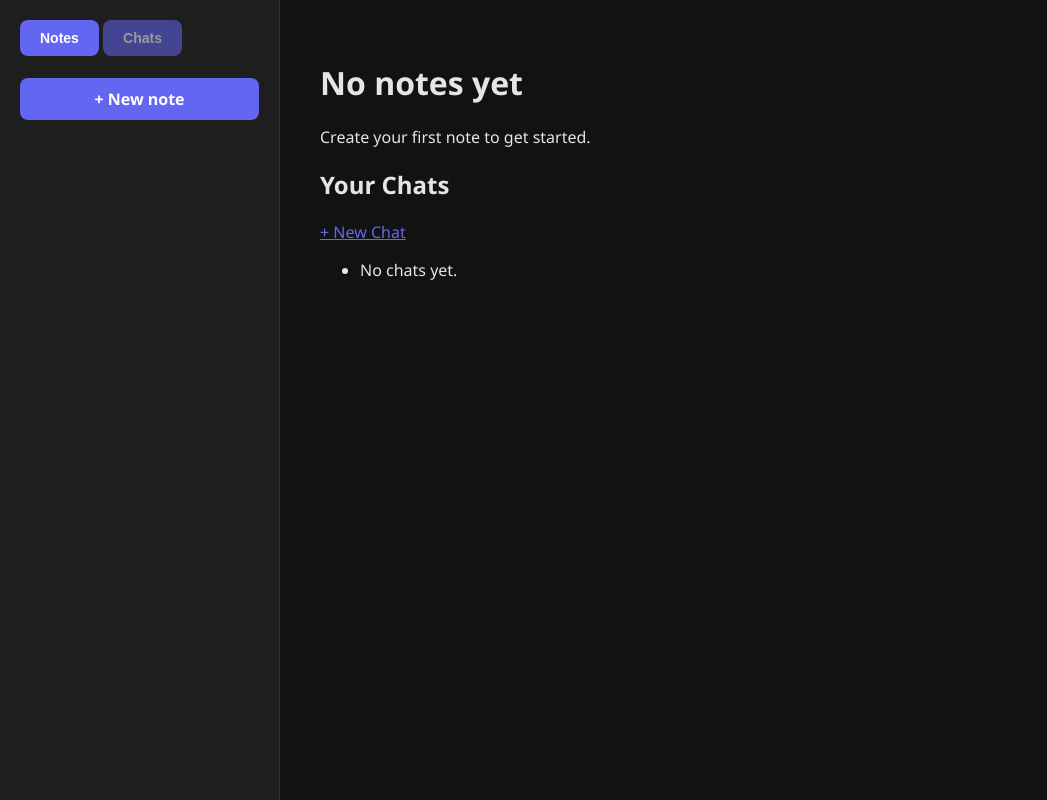
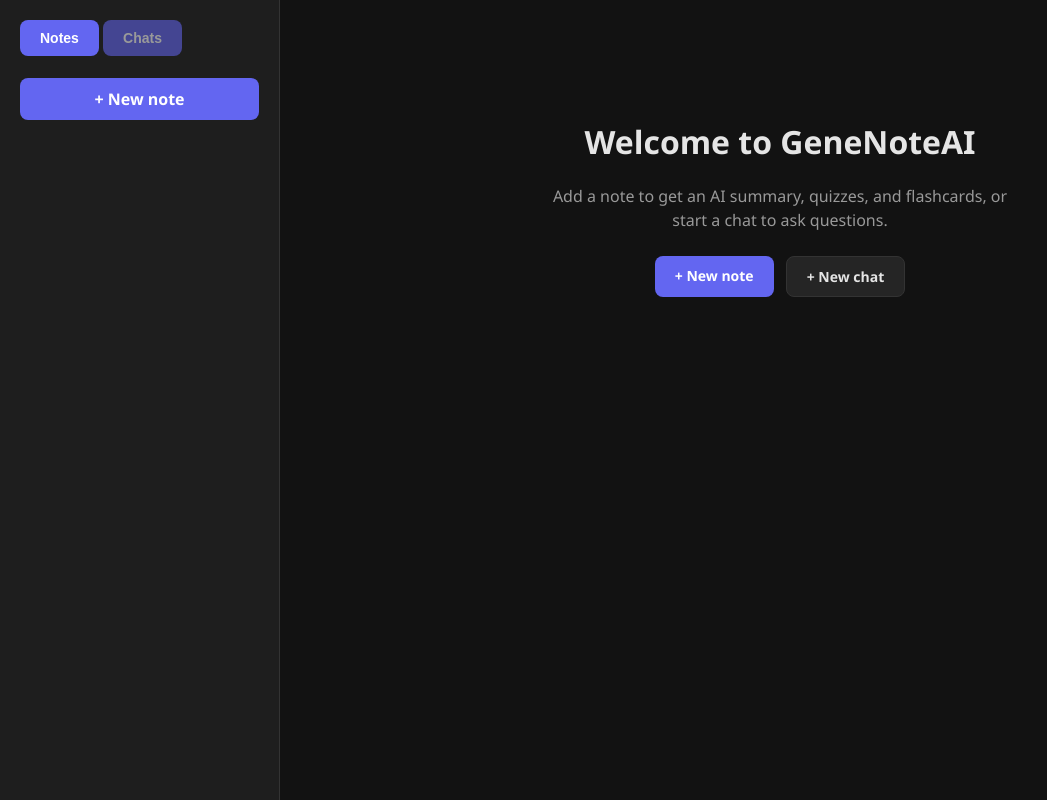
Before and after one commit to genecc04/GeneNoteAI, a Django app: page / in a window 1280 px wide. Shown: the whole page, without its empty margins (0-1047 px from the left). Run offline with Django 5.2, Linux system fonts and the light colour scheme; data that the repository does not hold is empty.

Commit message:
Chat sending without reload, markdown notes, home page order; ignore uploads

```diff
--- a/assistant/models.py
+++ b/assistant/models.py
@@ -15,6 +15,10 @@ class Note(models.Model):
     summary = models.TextField(blank=True)
     is_favorite = models.BooleanField(default=False)
     created_at = models.DateTimeField(auto_now_add=True)
+
+    @property
+    def content_html(self):
+        return md.render(self.content)
 
     def __str__(self):
         return self.title
--- a/assistant/static/notes/app.js
+++ b/assistant/static/notes/app.js
@@ -20,6 +20,13 @@ function showLoading(message) {
             <p>${message}</p>
         </div>
     `;
+}
+
+// Put HTML into the main panel, then draw any formulas inside it
+function setMainPanel(html) {
+    const panel = document.getElementById('main-panel');
+    panel.innerHTML = html;
+    renderMath(panel);
 }
 
 
@@ -102,7 +109,7 @@ document.body.addEventListener('click', function(e) {
         })
         .then(response => response.text())
         .then(html => {
-            document.getElementById('main-panel').innerHTML = html;
+            setMainPanel(html);
 
             // Sidebar active highlight
             window.currentActiveNoteId = link.dataset.noteId;
@@ -244,7 +251,7 @@ document.body.addEventListener('submit', function(e) {
         })
         .then(response => response.text())
         .then(html => {
-            document.getElementById('main-panel').innerHTML = html;
+            setMainPanel(html);
         });
     }
 });
@@ -298,6 +305,105 @@ function setTitleEditing(editing) {
     document.getElementById('chat-title-edit').style.display = editing ? 'flex' : 'none';
 }
 
+// ---------- Chat: send a message without reloading ----------
+
+// True while a reply is pending; blocks a second send
+let isSending = false;
+
+// Turn plain text into safe HTML (escape < > &, keep line breaks)
+function escapeHtml(text) {
+    const div = document.createElement('div');
+    div.textContent = text;
+    return div.innerHTML.replace(/\n/g, '<br>');
+}
+
+// Add a bubble to the bottom of the chat, scroll to it, and return the new row
+function appendMessage(role, html) {
+    const box = document.getElementById('chat-messages');
+    const row = document.createElement('div');
+    row.className = `chat-message ${role}`;
+    row.innerHTML = `<div class="chat-bubble">${html}</div>`;
+    box.appendChild(row);
+    box.scrollTop = box.scrollHeight;
+    return row;
+}
+
+// Handle the chat form: show the message and thinking dots, send it in the
+// background, then swap the dots for the reply (or an error)
+document.body.addEventListener('submit', async function(e) {
+    if (e.target.id !== 'chat-form') return;
+    e.preventDefault();
+    if (isSending) return;
+
+    const input = document.getElementById('chat-input');
+    const sendBtn = e.target.querySelector('.chat-send-btn');
+    const chatId = document.querySelector('.chat-header').dataset.chatId;
+    const text = input.value.trim();
+    if (!text) return;
+
+    // Lock the form until the reply arrives
+    isSending = true;
+    sendBtn.disabled = true;
+    input.readOnly = true;
+    input.placeholder = 'Waiting for reply...';
+
+    // Remove an earlier error, then show your message and the thinking dots
+    document.querySelectorAll('.chat-message.error').forEach(row => row.remove());
+    const userRow = appendMessage('user', escapeHtml(text));
+    input.value = '';
+    input.style.height = 'auto';
+    const thinkingRow = appendMessage('model',
+        '<span class="typing" aria-label="Thinking"><span></span><span></span><span></span></span>');
+
+    try {
+        const formData = new FormData();
+        formData.append('message', text);
+
+        const response = await fetch(`/chat/${chatId}/`, {
+            method: 'POST',
+            headers: {
+                'X-Requested-With': 'XMLHttpRequest',
+                'X-CSRFToken': getCookie('csrftoken')
+            },
+            body: formData
+        }).catch(() => null);
+        if (!response) throw new Error('Could not reach the server.');
+
+        const data = await response.json().catch(() => ({}));
+        if (!response.ok) throw new Error(data.error || 'Something went wrong. Please try again.');
+
+        // Swap the dots for the formatted reply, then draw any formulas in it
+        thinkingRow.querySelector('.chat-bubble').innerHTML =
+            `<div class="markdown-body">${data.reply_html}</div>`;
+        renderMath(thinkingRow);
+        if (data.title) updateChatTitle(chatId, data.title);
+    } catch (error) {
+        // Nothing was saved on the server, so undo the screen too and give the text back
+        userRow.remove();
+        thinkingRow.remove();
+        input.value = text;
+        input.dispatchEvent(new Event('input'));
+        appendMessage('model', escapeHtml(error.message)).classList.add('error');
+    } finally {
+        // Unlock the form whether it worked or not
+        isSending = false;
+        sendBtn.disabled = false;
+        input.readOnly = false;
+        input.placeholder = 'Type a message...';
+        input.focus();
+        const box = document.getElementById('chat-messages');
+        box.scrollTop = box.scrollHeight;
+    }
+});
+
+// Update the chat title in the page heading and in the sidebar entry
+function updateChatTitle(chatId, title) {
+    document.getElementById('chat-title').textContent = title;
+
+    const sidebarTitle = document.querySelector(`.chat-item[data-chat-id="${chatId}"] .note-title`);
+    if (sidebarTitle) sidebarTitle.textContent = title;
+}
+
 // Send the new title to the server, then update the heading and the matching sidebar entry in place (no reload)
 function saveChatTitle() {
     const chatId = document.querySelector('.chat-header').dataset.chatId;
@@ -317,13 +423,9 @@ function saveChatTitle() {
     })
     .then(response => response.json())
     .then(data => {
-        document.getElementById('chat-title').textContent = data.title;
-
-        const sidebarTitle = document.querySelector(`.chat-item[data-chat-id="${chatId}"] .note-title`);
-        if (sidebarTitle) sidebarTitle.textContent = data.title;
-
-        setTitleEditing(false);
-    });
+                updateChatTitle(chatId, data.title);
+                setTitleEditing(false);
+            });
 }
 
 // Edit / Cancel / Save buttons in the chat header
--- a/assistant/static/notes/styles.css
+++ b/assistant/static/notes/styles.css
@@ -79,6 +79,32 @@ body {
     color: white;
 }
 
+/*Sidebar empty*/
+.empty-state {
+    max-width: 460px;
+    margin: 80px auto 0;
+    text-align: center;
+}
+
+.empty-state p {
+    color: var(--text-muted);
+    line-height: 1.5;
+}
+
+.empty-actions {
+    display: flex;
+    justify-content: center;
+    gap: 12px;
+    margin-top: 24px;
+}
+
+.sidebar-empty {
+    color: var(--text-muted);
+    font-size: 14px;
+    text-align: center;
+    padding: 12px 0;
+}
+
 .chat-header { margin-bottom: 20px; }
 
 .chat-title-view,
--- a/assistant/templates/notes/home.html
+++ b/assistant/templates/notes/home.html
@@ -1,15 +1,11 @@
 {% extends "notes/base.html" %}
 {% block content %}
-<h1>No notes yet</h1>
-<p>Create your first note to get started.</p>
-
-<h2>Your Chats</h2>
-<a href="{% url 'chat_new' %}">+ New Chat</a>
-<ul>
-    {% for session in sessions %}
-        <li><a href="{% url 'chat_session' session.id %}">{{ session.title }}</a></li>
-    {% empty %}
-        <li>No chats yet.</li>
-    {% endfor %}
-</ul>
+<div class="empty-state">
+    <h1>Welcome to GeneNoteAI</h1>
+    <p>Add a note to get an AI summary, quizzes, and flashcards, or start a chat to ask questions.</p>
+    <div class="empty-actions">
+        <a href="{% url 'note_create' %}" class="btn" onclick="document.querySelector('.new-note-btn').click(); return false;">+ New note</a>
+        <a href="{% url 'chat_new' %}" class="btn btn-secondary">+ New chat</a>
+    </div>
+</div>
 {% endblock %}
--- a/assistant/templates/notes/partials/note_detail_content.html
+++ b/assistant/templates/notes/partials/note_detail_content.html
@@ -4,8 +4,10 @@
     <p>Attached file: <a href="{{ note.file.url }}">{{ note.file.name }}</a></p>
 {% endif %}
 
-<h3>Content</h3>
-<p>{{ note.content }}</p>
+{% if note.content %}
+    <h3>Content</h3>
+    <div class="markdown-body">{{ note.content_html|safe }}</div>
+{% endif %}
 
 <h3>Summary</h3>
 {% if summary_html %}
--- a/assistant/templates/notes/partials/note_form_content.html
+++ b/assistant/templates/notes/partials/note_form_content.html
@@ -3,7 +3,7 @@
 <form method="post" enctype="multipart/form-data" action="{% url 'note_create' %}" onsubmit="this.querySelector('button').textContent='Saving & summarizing...'; this.querySelector('button').disabled=true;">
     {% csrf_token %}
     <input type="text" name="title" placeholder="Note title" required><br>
-    <textarea name="content" placeholder="Paste your notes here..." rows="10" cols="50"></textarea><br>
+    <textarea name="content" placeholder="Paste or write notes. Markdown and $math$ supported"></textarea><br>
     <input type="file" name="file"><br><br>
     <button type="submit">Save Note</button>
 </form>
--- a/assistant/views.py
+++ b/assistant/views.py
@@ -18,8 +18,11 @@ def home_view(request):
     if latest_note:
         return redirect('note_detail', note_id=latest_note.id)
 
-    sessions = ChatSession.objects.all().order_by('-created_at')
-    return render(request, "notes/home.html", {"sessions": sessions})
+    latest_chat = ChatSession.objects.order_by('-created_at').first()
+    if latest_chat:
+        return redirect('chat_session', session_id=latest_chat.id)
+
+    return render(request, "notes/home.html")
 
 def generate_with_retry(model, contents, max_retries=3, delay=2):
     for attempt in range(max_retries):
@@ -41,25 +44,34 @@ def chat_view(request, session_id=None):
     if request.method == "POST":
         user_text = request.POST.get("message", "").strip()
         if not user_text:
-            return redirect("chat_session", session_id=session.id)
+            return JsonResponse({"error": "Message is empty."}, status=400)
+
+        history = [
+            types.Content(role=msg.role, parts=[types.Part(text=msg.content)])
+            for msg in session.messages.order_by("created_at")
+        ]
+
+        try:
+            chat = client.chats.create(model="gemini-3.5-flash-lite", history=history)
+            response = chat.send_message(user_text)
+        except genai_errors.APIError:
+            return JsonResponse(
+                {"error": "Gemini couldn't respond right now. Please try again."},
+                status=502
+            )
+
+        ChatMessage.objects.create(session=session, role="user", content=user_text)
+        reply = ChatMessage.objects.create(
+            session=session, role="model",
+            content=response.text or "(No response was generated.)"
+        )
 
         if session.title == "New Chat":
             first_prompt = " ".join(user_text.split())
             session.title = first_prompt[:40] + ("…" if len(first_prompt) > 40 else "")
             session.save()
 
-        ChatMessage.objects.create(session=session, role="user", content=user_text)
-
-        past_messages = session.messages.order_by("created_at")
-        history = [
-            types.Content(role=msg.role, parts=[types.Part(text=msg.content)])
-            for msg in past_messages
-        ]
-
-        chat = client.chats.create(model="gemini-3.5-flash-lite", history=history[:-1])
-        response = chat.send_message(user_text)
-
-        ChatMessage.objects.create(session=session, role="model", content=response.text)
+        return JsonResponse({"reply_html": reply.content_html, "title": session.title})
 
     messages = session.messages.order_by("created_at")
     return render(request, "notes/chat.html", { "session": session, "messages": messages, "active_tab": "chats", "active_chat_id": session.id })
```
Also changed, not shown: other parts of assistant/static/notes/styles.css (+32 -0 lines), 3 other files.
